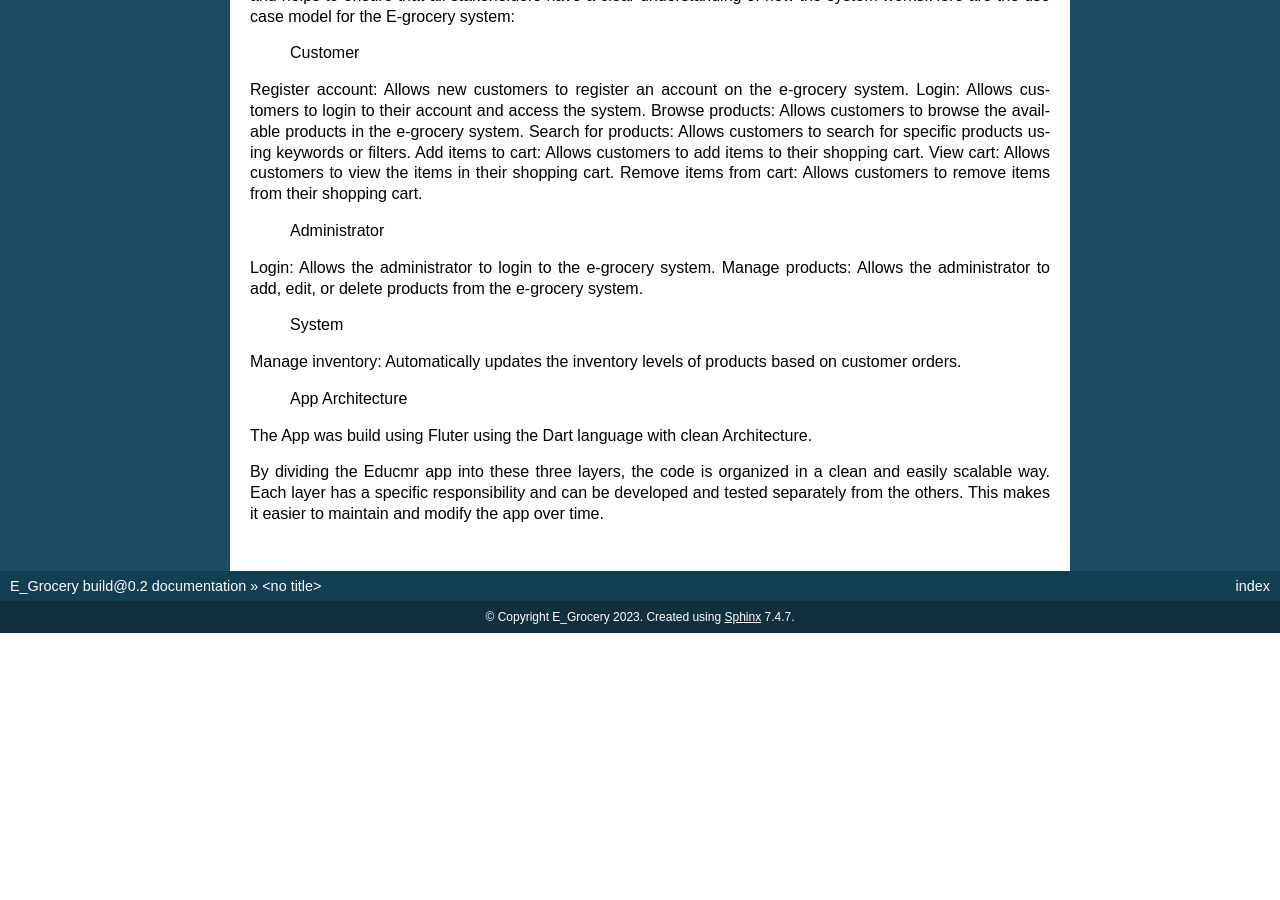
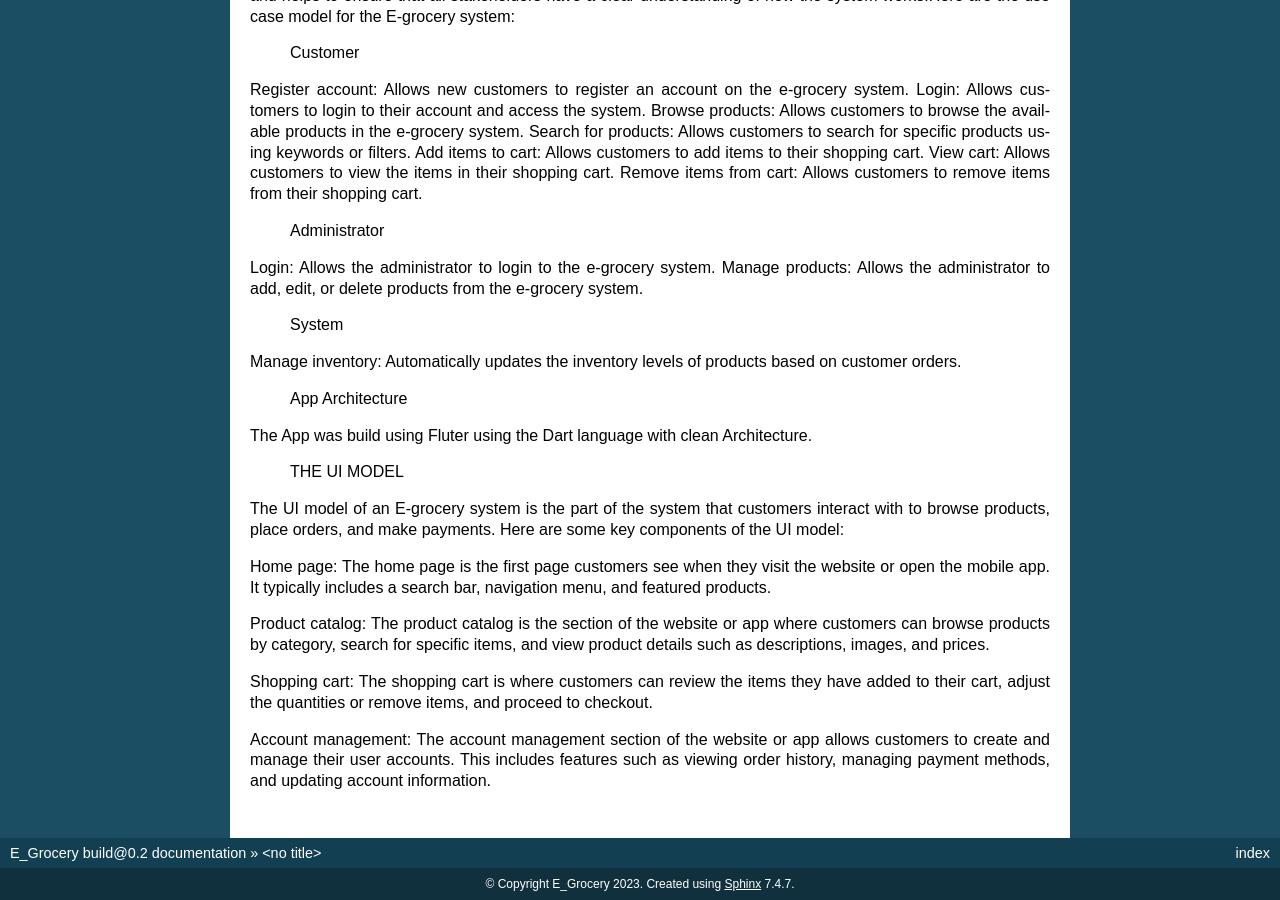
Before and after one commit to Kumopascaline/E_grocery_docs, a Sphinx documentation site: the page built from docs/index.rst, in a window 1280 px wide and 900 px high, scrolled down 596 px. Built offline with Sphinx 7.4.7, drawn with Linux system fonts in a browser that asks for light colours; before the commit the page ends 1229 px from its top, so only the background shows below that.

Commit message:
Update index.rst

```diff
--- a/docs/index.rst
+++ b/docs/index.rst
@@ -44,7 +44,13 @@ Manage inventory: Automatically updates the inventory levels of products based o
 
 The App was build using Fluter using the Dart language with clean Architecture.
 
+  THE UI MODEL
+The UI model of an E-grocery system is the part of the system that customers interact with to browse products, place orders, and make payments. Here are some key components of the UI model:
 
+Home page: The home page is the first page customers see when they visit the website or open the mobile app. It typically includes a search bar, navigation menu, and featured products.
 
+Product catalog: The product catalog is the section of the website or app where customers can browse products by category, search for specific items, and view product details such as descriptions, images, and prices.
 
-By dividing the Educmr app into these three layers,  the code is organized in a clean and easily scalable way. Each layer has a specific responsibility and can be developed and tested separately from the others. This makes it easier to maintain and modify the app over time.
+Shopping cart: The shopping cart is where customers can review the items they have added to their cart, adjust the quantities or remove items, and proceed to checkout.
+
+Account management: The account management section of the website or app allows customers to create and manage their user accounts. This includes features such as viewing order history, managing payment methods, and updating account information.
```
